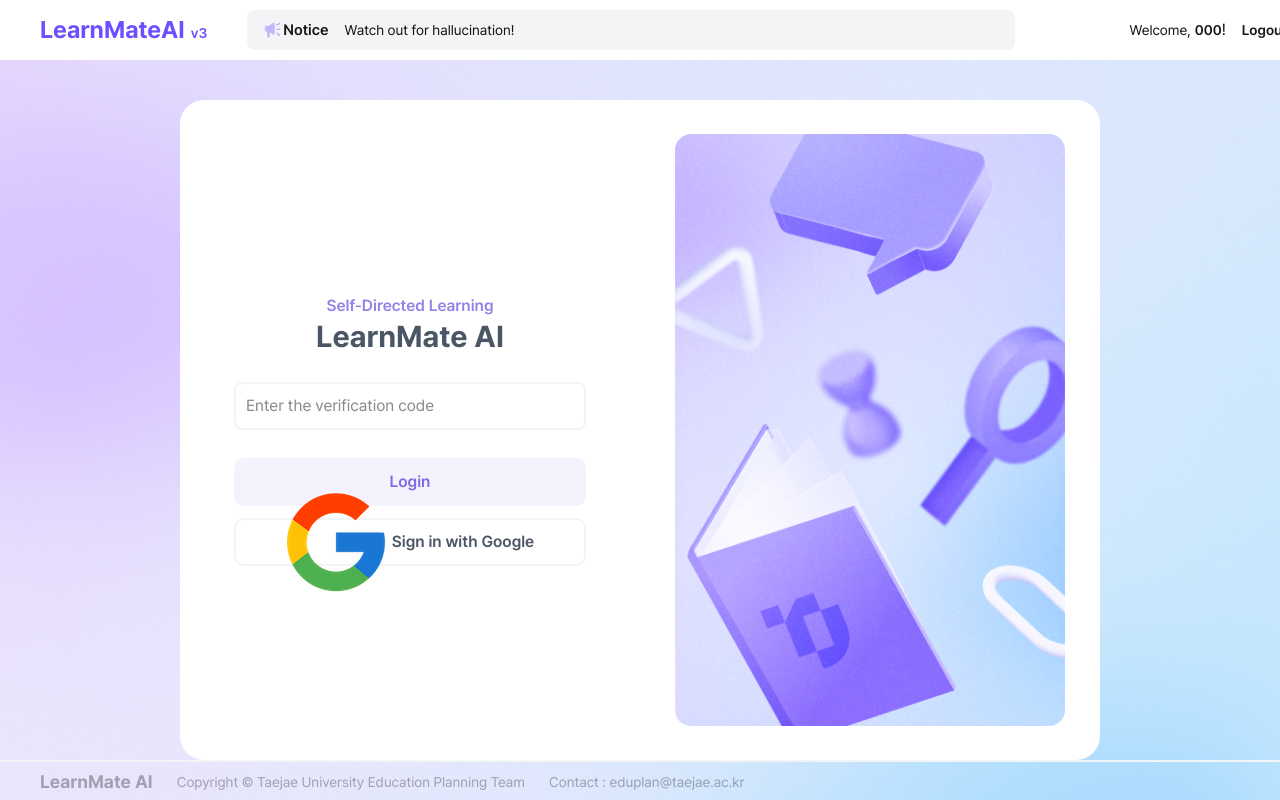
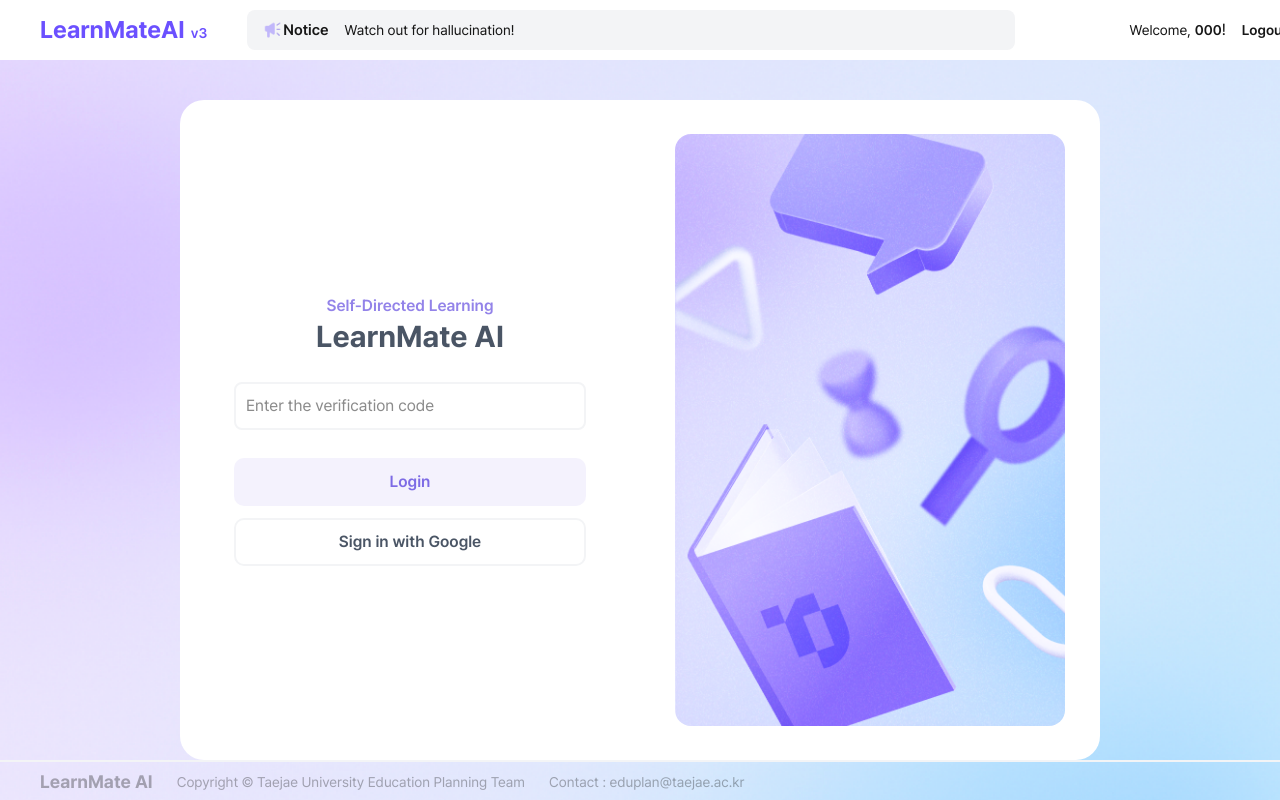
Before and after one commit to public-afant/learnmate-ai-v3, a Next.js app: page /login in a window 1280 px wide. Built offline with nearby package versions, Linux system fonts and the light colour scheme; no server answers.

Commit message:
chore: comment out google login logo manually as per user decision

```diff
--- a/components/GoogleLoginButton.tsx
+++ b/components/GoogleLoginButton.tsx
@@ -1,6 +1,7 @@
 "use client";
 
 import { useState } from "react";
+import Image from "next/image";
 
 interface GoogleLoginButtonProps {
   onSuccess?: (email: string) => void;
@@ -71,14 +72,14 @@
       disabled={isLoading}
       className="w-[22rem] h-12 mt-3 rounded-[10px] flex justify-center items-center cursor-pointer border-2 border-gray-100 hover:bg-gray-50 disabled:opacity-50 disabled:cursor-not-allowed"
     >
-      <img
+      {/* <Image
         src="/social-1.png"
         alt="G"
         width={20}
         height={20}
         className="mr-1.5"
-        style={{ width: "auto", height: "auto" }}
-      />
+        unoptimized
+      /> */}
       <span className="text-gray-600 font-semibold">
         {isLoading ? "로그인 중..." : "Sign in with Google"}
       </span>
```
